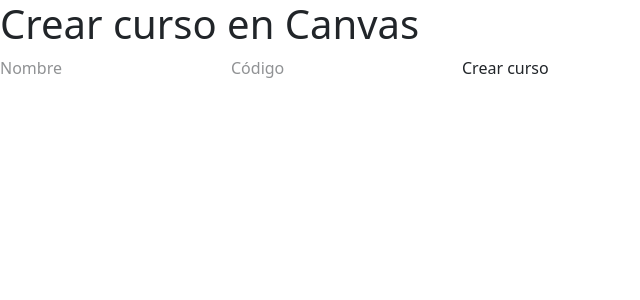
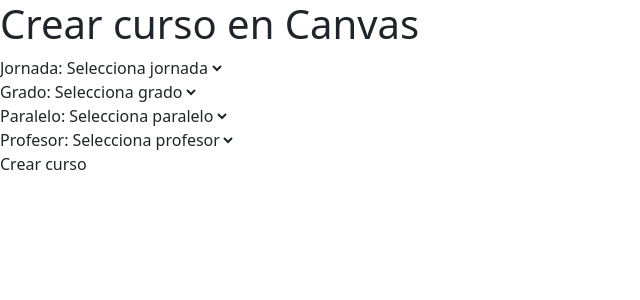
Before and after one commit to IsmaelYumi/AdminExplora, a Next.js app: page /crear-curso in a window 1280 px wide. Shown: the top 300 px of the page, without its empty margins (0-640 px from the left). Built offline with nearby package versions, Linux system fonts and the light colour scheme.

Commit message:
Update page.jsx

```diff
--- a/src/app/crear-curso/page.jsx
+++ b/src/app/crear-curso/page.jsx
@@ -2,17 +2,57 @@
 import { useState } from "react";
 
 export default function CrearCurso() {
-  const [name, setName] = useState("");
-  const [code, setCode] = useState("");
+  // Datos de los steps
+  const [jornada, setJornada] = useState("");
+  const [grado, setGrado] = useState("");
+  const [materias, setMaterias] = useState([]);
+  const [paralelo, setParalelo] = useState("");
+  const [profesor, setProfesor] = useState("");
+
   const [resultado, setResultado] = useState(null);
+
+  // Materias disponibles según grado (ejemplo)
+  const materiasPorGrado = {
+    "Inicial 1": ["Arte", "Música", "Matemáticas"],
+    "Inicial 2": ["Arte", "Música", "Ciencias"],
+    "1ro EGB": ["Matemáticas", "Lengua", "Historia"],
+    "2do EGB": ["Matemáticas", "Lengua", "Ciencias"],
+    "3ro EGB": ["Matemáticas", "Lengua", "Historia"],
+  };
+
+  // Paralelos disponibles
+  const paralelos = ["A", "B", "C"];
+
+  // Profesores (ejemplo)
+  const profesoresDisponibles = ["Juan Pérez", "María Gómez", "Luis Torres"];
+
+  const handleMateriaChange = (e) => {
+    const value = e.target.value;
+    setMaterias((prev) =>
+      prev.includes(value) ? prev.filter((m) => m !== value) : [...prev, value]
+    );
+  };
 
   const handleSubmit = async (e) => {
     e.preventDefault();
+
+    // Payload para Canvas
+    const payload = {
+      name: `${grado} ${paralelo} - ${jornada}`,
+      code: `${grado}${paralelo}`.replace(/\s+/g, ""),
+      materias,
+      profesor,
+      default_view: "modules",
+    };
+
+    console.log("ENVIANDO A BACKEND:", payload);
+
     const res = await fetch("/api/cursos", {
       method: "POST",
       headers: { "Content-Type": "application/json" },
-      body: JSON.stringify({ name, code })
+      body: JSON.stringify(payload),
     });
+
     const data = await res.json();
     setResultado(data);
   };
@@ -21,10 +61,70 @@
     <div>
       <h1>Crear curso en Canvas</h1>
       <form onSubmit={handleSubmit}>
-        <input value={name} onChange={(e) => setName(e.target.value)} placeholder="Nombre" required />
-        <input value={code} onChange={(e) => setCode(e.target.value)} placeholder="Código" required />
+        {/* Step 1: Jornada */}
+        <div>
+          <label>Jornada:</label>
+          <select value={jornada} onChange={(e) => setJornada(e.target.value)} required>
+            <option value="">Selecciona jornada</option>
+            <option value="Matutina">Matutina</option>
+            <option value="Vespertina">Vespertina</option>
+          </select>
+        </div>
+
+        {/* Step 2: Grado */}
+        <div>
+          <label>Grado:</label>
+          <select value={grado} onChange={(e) => setGrado(e.target.value)} required>
+            <option value="">Selecciona grado</option>
+            {Object.keys(materiasPorGrado).map((g) => (
+              <option key={g} value={g}>{g}</option>
+            ))}
+          </select>
+        </div>
+
+        {/* Step 3: Materias */}
+        {grado && (
+          <div>
+            <label>Materias:</label>
+            {materiasPorGrado[grado].map((m) => (
+              <div key={m}>
+                <input
+                  type="checkbox"
+                  value={m}
+                  checked={materias.includes(m)}
+                  onChange={handleMateriaChange}
+                />{" "}
+                {m}
+              </div>
+            ))}
+          </div>
+        )}
+
+        {/* Step 4: Paralelo */}
+        <div>
+          <label>Paralelo:</label>
+          <select value={paralelo} onChange={(e) => setParalelo(e.target.value)} required>
+            <option value="">Selecciona paralelo</option>
+            {paralelos.map((p) => (
+              <option key={p} value={p}>{p}</option>
+            ))}
+          </select>
+        </div>
+
+        {/* Step 5: Profesor */}
+        <div>
+          <label>Profesor:</label>
+          <select value={profesor} onChange={(e) => setProfesor(e.target.value)} required>
+            <option value="">Selecciona profesor</option>
+            {profesoresDisponibles.map((prof) => (
+              <option key={prof} value={prof}>{prof}</option>
+            ))}
+          </select>
+        </div>
+
         <button type="submit">Crear curso</button>
       </form>
+
       {resultado && <pre>{JSON.stringify(resultado, null, 2)}</pre>}
     </div>
   );
```
